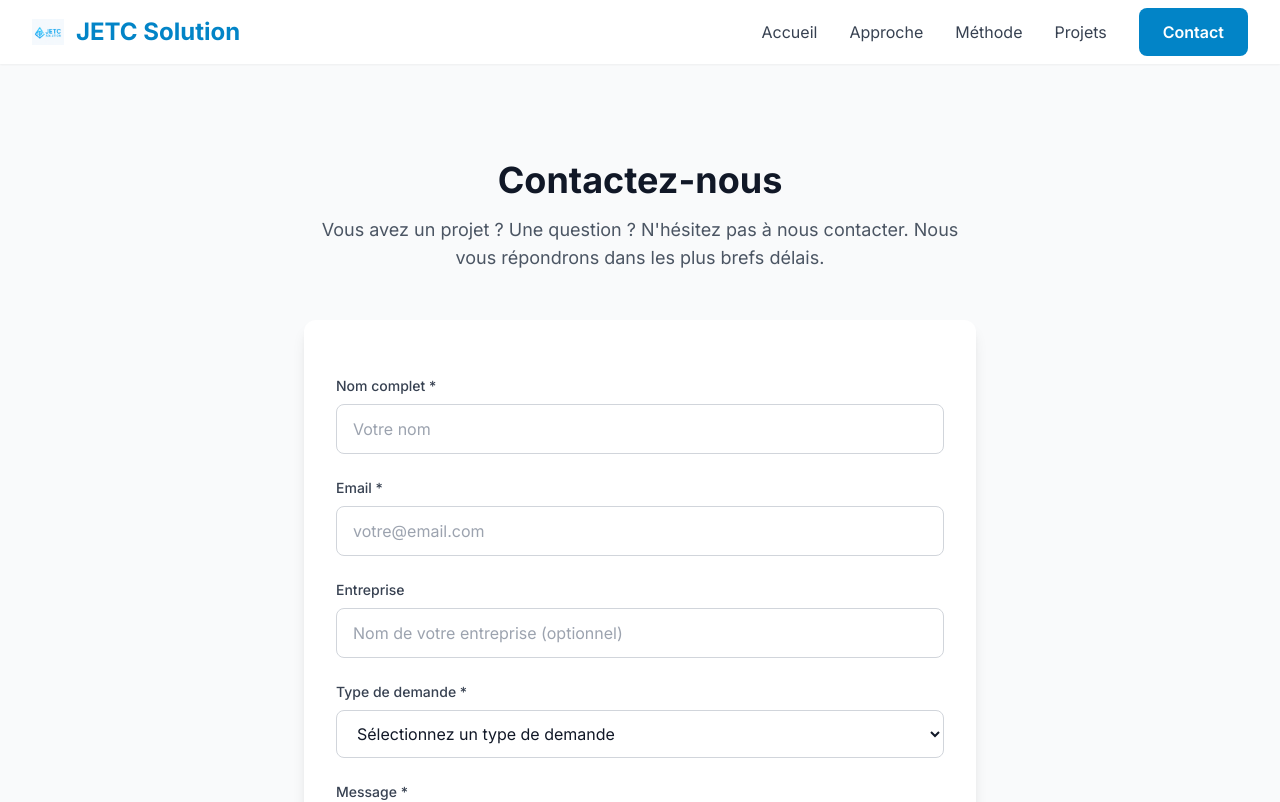
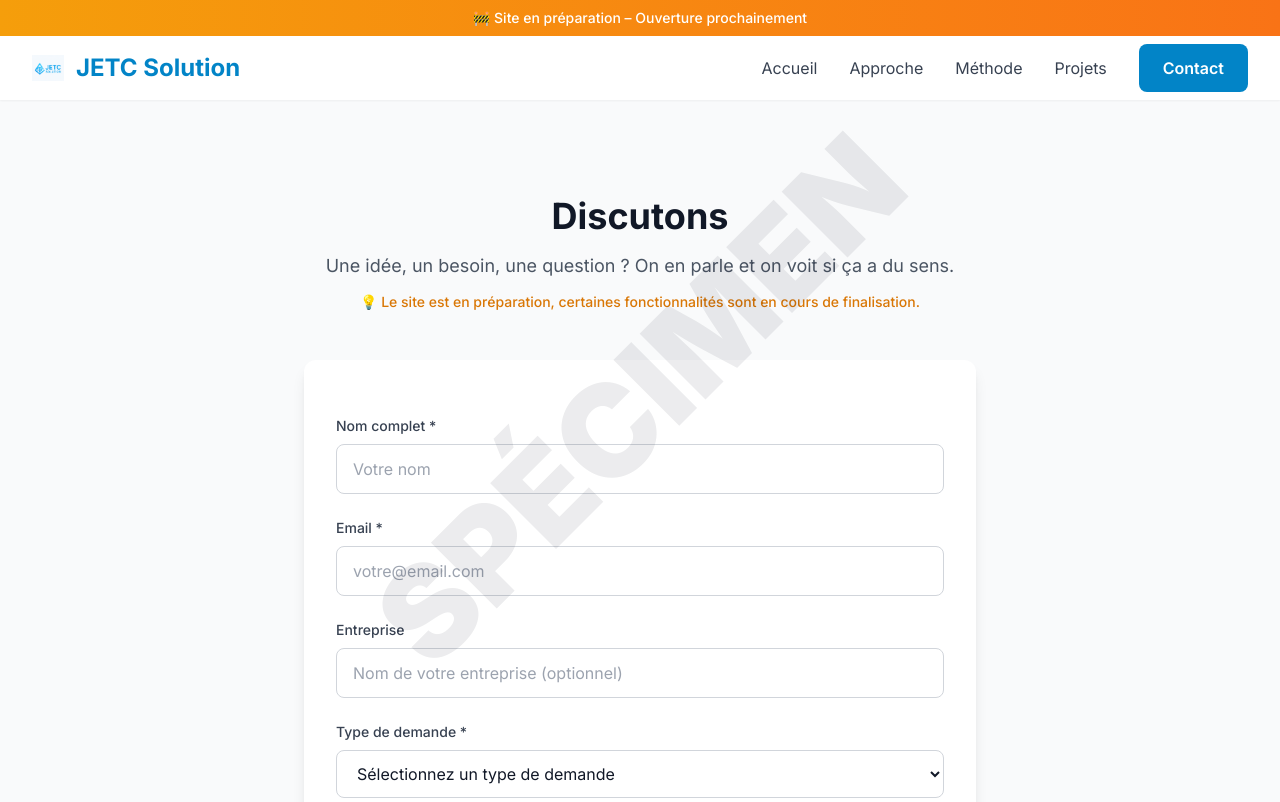
Before and after one commit to johnnyfleury87-ctrl/JECT_Solution, a Next.js app: page /contact in a window 1280 px wide. Shown: the top 802 px of the page. Built offline with nearby package versions, Linux system fonts and the light colour scheme; no server answers.

Commit message:
avant ouverture

```diff
--- a/app/contact/page.js
+++ b/app/contact/page.js
@@ -12,11 +12,13 @@
         <div className="max-w-2xl mx-auto">
           <div className="text-center mb-12">
             <h1 className="text-4xl font-bold text-gray-900 mb-4">
-              Contactez-nous
+              Discutons
             </h1>
             <p className="text-lg text-gray-600">
-              Vous avez un projet ? Une question ? N'hésitez pas à nous contacter.
-              Nous vous répondrons dans les plus brefs délais.
+              Une idée, un besoin, une question ? On en parle et on voit si ça a du sens.
+            </p>
+            <p className="text-sm text-amber-600 mt-3 font-medium">
+              💡 Le site est en préparation, certaines fonctionnalités sont en cours de finalisation.
             </p>
           </div>
 
--- a/app/layout.js
+++ b/app/layout.js
@@ -20,8 +20,21 @@
     <html lang="fr">
       <body className={inter.className}>
         <PingClient />
+        {/* Bandeau "Site en préparation" */}
+        <div className="bg-gradient-to-r from-amber-500 to-orange-500 text-white py-2 px-4 text-center text-sm font-medium shadow-md">
+          🚧 Site en préparation – Ouverture prochainement
+        </div>
         <Navbar />
-        <main className="min-h-screen">
+        <main className="min-h-screen relative">
+          {/* Watermark "SPÉCIMEN" */}
+          <div
+            className="fixed inset-0 flex items-center justify-center pointer-events-none z-50"
+            style={{ opacity: 0.08 }}
+          >
+            <div className="text-9xl font-black text-gray-900 transform -rotate-45 select-none">
+              SPÉCIMEN
+            </div>
+          </div>
           {children}
         </main>
         <Footer />
--- a/components/ContactForm.js
+++ b/components/ContactForm.js
@@ -165,10 +165,10 @@
             className="w-full px-4 py-3 border border-gray-300 rounded-lg focus:ring-2 focus:ring-primary-500 focus:border-transparent transition-all bg-white"
           >
             <option value="">Sélectionnez un type de demande</option>
-            <option value="Site web / plateforme">Site web / plateforme</option>
-            <option value="Amélioration ou optimisation existante">Amélioration ou optimisation existante</option>
-            <option value="Besoin métier concret">Besoin métier concret</option>
-            <option value="Discussion / échange">Discussion / échange</option>
+            <option value="Discussion">Discussion</option>
+            <option value="Question">Question</option>
+            <option value="Démo">Démo</option>
+            <option value="Partenariat">Partenariat</option>
             <option value="Autre">Autre</option>
           </select>
         </div>
--- a/components/Projects.js
+++ b/components/Projects.js
@@ -8,8 +8,8 @@
   {
     id: 'prodorga',
     name: 'ProdOrga',
-    status: 'En production',
-    statusColor: 'bg-green-100 text-green-800 border-green-200',
+    status: 'Pilote interne',
+    statusColor: 'bg-blue-100 text-blue-800 border-blue-200',
     emoji: '🏭',
     gradient: 'from-green-400 to-emerald-500',
     gradientColors: ['rgba(52, 211, 153, 0.25)', 'rgba(16, 185, 129, 0.40)'],
```
